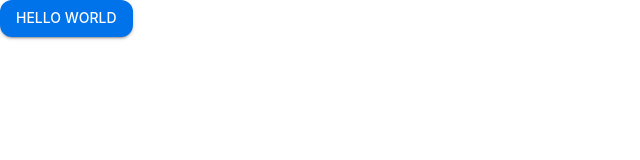
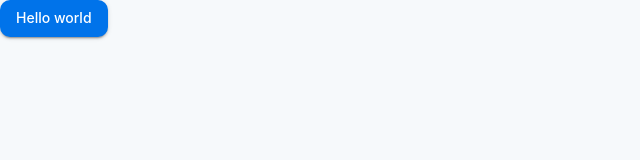
Before and after one commit to TuanHung1995/monday-clone-react, a React (Vite) app: page / in a window 1280 px wide. Shown: the top 160 px of the page, without its empty margins (0-640 px from the left). Built offline with nearby package versions, Linux system fonts and the light colour scheme.

Commit message:
config theme when doesn't have dark mode

```diff
--- a/src/theme.ts
+++ b/src/theme.ts
@@ -1,20 +1,158 @@
-import { createTheme } from "@mui/material/styles";
+import { extendTheme } from '@mui/material/styles'
 
-const theme = createTheme({
+// ==============================
+// Layout constants
+// ==============================
+const APP_BAR_HEIGHT = '60px'
+const BOARD_BAR_HEIGHT = '64px'
+const BOARD_CONTENT_HEIGHT = `calc(100vh - ${APP_BAR_HEIGHT} - ${BOARD_BAR_HEIGHT})`
+const COLUMN_HEADER_HEIGHT = '48px'
+const COLUMN_FOOTER_HEIGHT = '56px'
+
+// ==============================
+// Custom theme for Monday clone
+// ==============================
+const theme = extendTheme({
+  // monday: {
+  //   appBarHeight: APP_BAR_HEIGHT,
+  //   boardBarHeight: BOARD_BAR_HEIGHT,
+  //   boardContentHeight: BOARD_CONTENT_HEIGHT,
+  //   columnHeaderHeight: COLUMN_HEADER_HEIGHT,
+  //   columnFooterHeight: COLUMN_FOOTER_HEIGHT
+  // },
+
+  // ==============================
+  // Color Schemes
+  // ==============================
+  colorSchemes: {
+    light: {
       palette: {
         primary: {
-      main: "#0073EA", // xanh Monday
+          main: '#0073EA', // Monday blue
+          light: '#CDE7FF',
+          dark: '#005BBB',
+          contrastText: '#fff'
         },
         secondary: {
-      main: "#F6F9FB", // xám nhẹ
+          main: '#F6F9FB'
         },
+        background: {
+          default: '#F6F9FB',
+          paper: '#FFFFFF'
         },
+        text: {
+          primary: '#1F1F1F',
+          secondary: '#5F6C80'
+        },
+        divider: '#E6E9EF'
+      }
+    },
+    dark: {
+      palette: {
+        primary: { main: '#0073EA' },
+        background: { default: '#1E1E1E', paper: '#2C2C2C' },
+        text: { primary: '#FFFFFF', secondary: '#A3A3A3' },
+        divider: '#3C3C3C'
+      }
+    }
+  },
+
+  // ==============================
+  // Typography
+  // ==============================
+  typography: {
+    fontFamily: 'Inter, Roboto, Helvetica, Arial, sans-serif',
+    h1: { fontSize: '2rem', fontWeight: 600 },
+    h2: { fontSize: '1.5rem', fontWeight: 600 },
+    h3: { fontSize: '1.25rem', fontWeight: 600 },
+    body1: { fontSize: '0.9375rem' },
+    body2: { fontSize: '0.875rem', color: '#5F6C80' },
+    button: { textTransform: 'none', fontWeight: 500 }
+  },
+
   shape: {
-    borderRadius: 12,
+    borderRadius: 12
   },
-  typography: {
-    fontFamily: "Inter, sans-serif",
+
+  // ==============================
+  // Component Overrides
+  // ==============================
+  components: {
+    MuiCssBaseline: {
+      styleOverrides: {
+        body: {
+          fontFamily: 'Inter, sans-serif',
+          backgroundColor: '#F6F9FB',
+          color: '#1F1F1F',
+          '*::-webkit-scrollbar': {
+            width: '8px',
+            height: '8px'
           },
-});
+          '*::-webkit-scrollbar-thumb': {
+            backgroundColor: '#D6D8DB',
+            borderRadius: '8px'
+          },
+          '*::-webkit-scrollbar-thumb:hover': {
+            backgroundColor: '#B0B3B8'
+          }
+        }
+      }
+    },
+    MuiButton: {
+      styleOverrides: {
+        root: {
+          borderRadius: '10px',
+          fontWeight: 500,
+          textTransform: 'none',
+          transition: 'all 0.2s ease',
+          '&:hover': {
+            boxShadow: '0 0 0 3px rgba(0,115,234,0.2)'
+          }
+        },
+        containedPrimary: {
+          backgroundColor: '#0073EA',
+          '&:hover': {
+            backgroundColor: '#005BBB'
+          }
+        }
+      }
+    },
+    MuiCard: {
+      styleOverrides: {
+        root: {
+          borderRadius: '12px',
+          boxShadow: '0 2px 6px rgba(0,0,0,0.04)',
+          border: '1px solid #E6E9EF'
+        }
+      }
+    },
+    MuiOutlinedInput: {
+      styleOverrides: {
+        root: {
+          borderRadius: '10px',
+          fontSize: '0.9rem',
+          '& fieldset': { borderColor: '#E0E0E0' },
+          '&:hover fieldset': { borderColor: '#0073EA' },
+          '&.Mui-focused fieldset': { borderColor: '#0073EA', borderWidth: '1.5px' }
+        }
+      }
+    },
+    MuiTypography: {
+      styleOverrides: {
+        root: {
+          '&.MuiTypography-body1': { fontSize: '0.9375rem' }
+        }
+      }
+    },
+    MuiPaper: {
+      styleOverrides: {
+        root: {
+          backgroundImage: 'none',
+          borderRadius: '12px'
+        }
+      }
+    }
+  }
+})
 
-export default theme;
+export default theme
```
Lines whose indentation alone changed are shown as unchanged.
